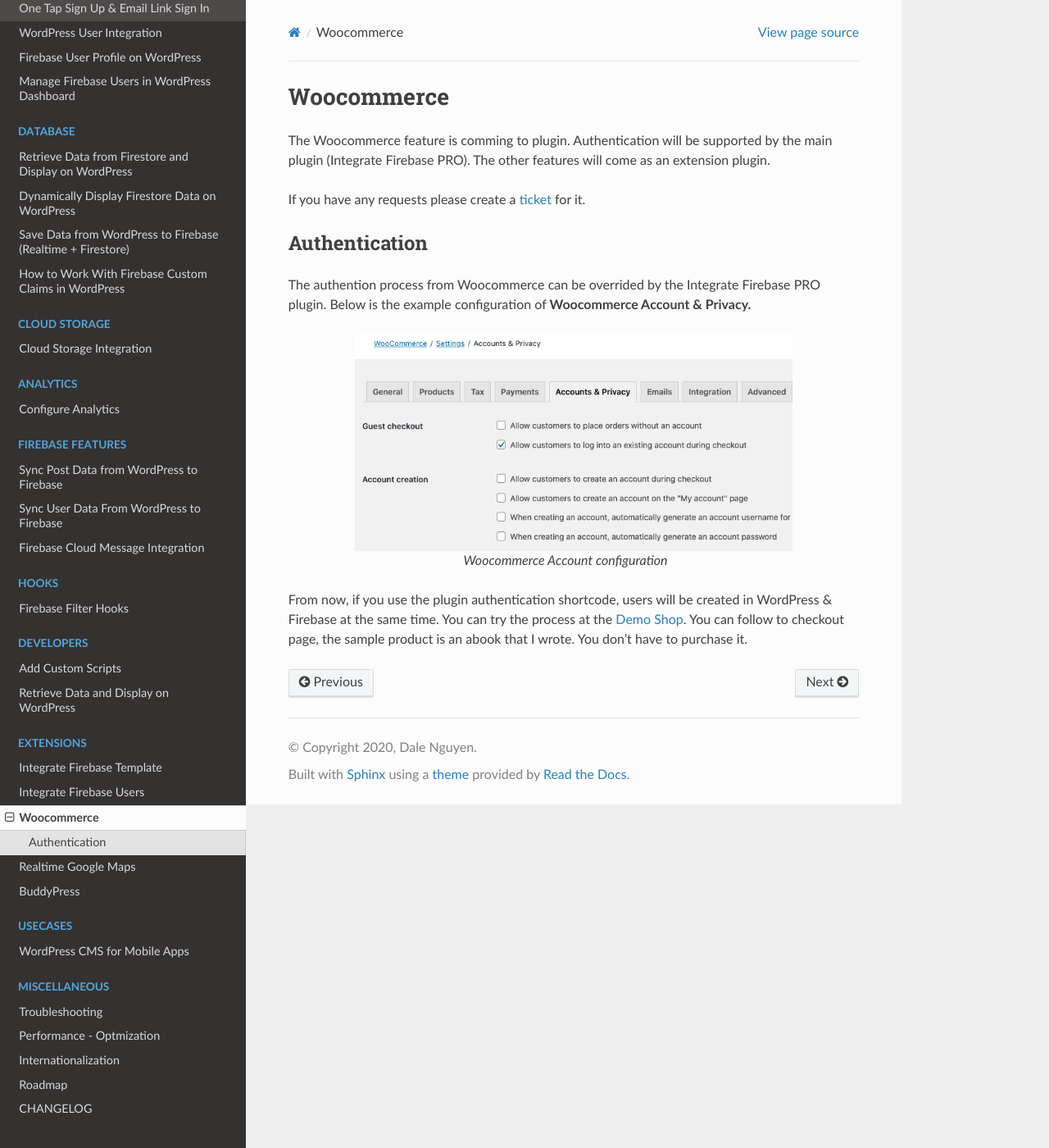
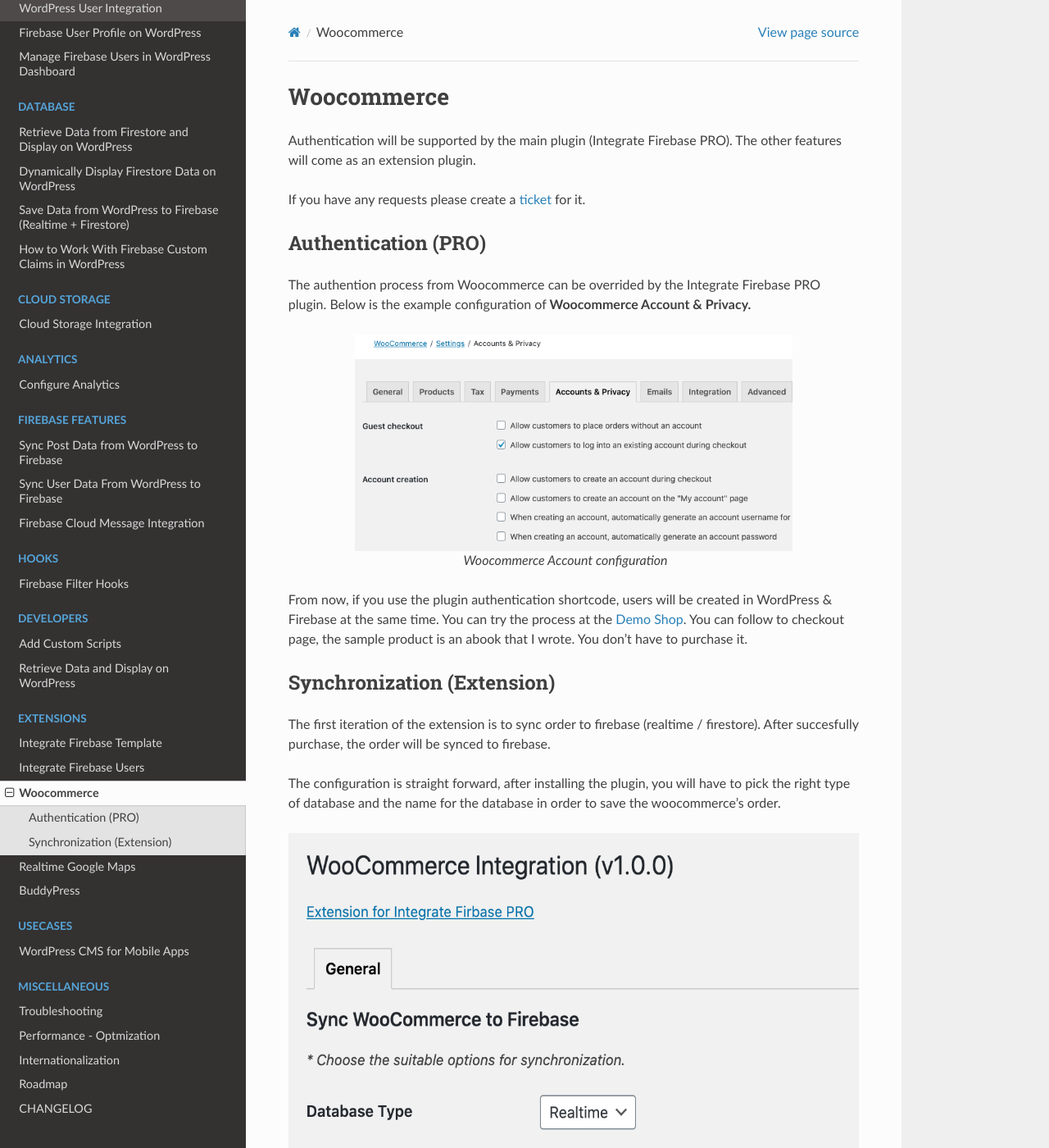
Before and after one commit to dalenguyen/firebase-wordpress-docs, a Sphinx documentation site: the page built from docs/extensions/woocommerce.rst, in a window 1280 px wide and 1400 px high. Shown: the whole window at 82% size. Built offline with Sphinx 7.4.7 and the Read the Docs theme 2.0.0, drawn with Linux system fonts in a browser that asks for light colours; some of the changed text lies outside the part shown.

Commit message:
Added guide for Firebase Woocommerce extension

```diff
--- a/docs/conf.py
+++ b/docs/conf.py
@@ -22,7 +22,7 @@
 author = u'Dale Nguyen'
 
 # The short X.Y version
-version = '1.7.0'
+version = '1.8.0'
 release = version
 
 # -- General configuration ---------------------------------------------------
--- a/docs/extensions/woocommerce.rst
+++ b/docs/extensions/woocommerce.rst
@@ -1,19 +1,42 @@
 Woocommerce
 =============
 
-The Woocommerce feature is comming to plugin. Authentication will be supported by the main plugin (Integrate Firebase PRO). The other features will come as an extension plugin.
+Authentication will be supported by the main plugin (Integrate Firebase PRO). The other features will come as an extension plugin.
 
 If you have any requests please create a `ticket <https://github.com/dalenguyen/firebase-wordpress-plugin/issues>`_ for it.
 
-Authentication
+Authentication (PRO)
 ----------------------------------
 
 The authention process from Woocommerce can be overrided by the Integrate Firebase PRO plugin. Below is the example configuration of **Woocommerce Account & Privacy.**
 
-.. figure:: /images/woocommerce/woocommerce-account-configuration.png
+.. figure:: /images/extensions/woocommerce/woocommerce-account-configuration.png
     :scale: 70%
     :align: center
 
     Woocommerce Account configuration
 
 From now, if you use the plugin authentication shortcode, users will be created in WordPress & Firebase at the same time. You can try the process at the `Demo Shop <https://wordpress.dalenguyen.me/product/building-restful-web-apis-with-node-js-express-mongodb-and-typescript/>`_. You can follow to checkout page, the sample product is an abook that I wrote. You don't have to purchase it.
+
+Synchronization (Extension)
+----------------------------------
+
+The first iteration of the extension is to sync order to firebase (realtime / firestore). After succesfully purchase, the order will be synced to firebase.
+
+The configuration is straight forward, after installing the plugin, you will have to pick the right type of database and the name for the database in order to save the woocommerce's order.
+
+.. figure:: /images/extensions/woocommerce/woo-configuration.png
+    :scale: 70%
+    :align: center
+
+    Extension configuration
+
+After the purchase is success, the order will be saved to firebase. In this example, it will be saved to realtime database.
+
+.. figure:: /images/extensions/woocommerce/realtime-order-data.png
+    :scale: 70%
+    :align: center
+
+    Realtime order data
+
+This is not the end, the extension will continue to grow. So please add your feature request on `Github <https://github.com/dalenguyen/firebase-wordpress-plugin>`_.
--- a/docs/index.rst
+++ b/docs/index.rst
@@ -47,7 +47,8 @@
 
 - Integrate Firebase PRO - `v1.24.0`
 - `Firebase WordPress Functions <https://firebase-wordpress-docs.readthedocs.io/en/latest/intro/cloud-functions-deployment.html>`_ - `v0.15.0` (bundle with PRO plugin)
-- `Integrate Firebase Users<https://firebase-wordpress-docs.readthedocs.io/en/latest/extensions/firebase-users.html>`_ - `v1.0.0` (Extension)
+- `Integrate Firebase Woocommerce <https://firebase-wordpress-docs.readthedocs.io/en/latest/extensions/woocommerce.html>`_ - `v1.1.0` (Extension)
+- `Integrate Firebase Users <https://firebase-wordpress-docs.readthedocs.io/en/latest/extensions/firebase-users.html>`_ - `v1.0.0` (Extension)
 - `Integrate Firebase Template <https://firebase-wordpress-docs.readthedocs.io/en/latest/extensions/firebase-template.html>`_ - `v1.0.0` (Extension)
 
 First steps
```
Also changed, not shown: other parts of docs/index.rst (+1 -1 lines), docs/misc/changelog.rst (+8 -0 lines), docs/images/extensions/woocommerce/realtime-order-data.png (added), docs/images/extensions/woocommerce/woo-configuration.png (added), docs/images/extensions/woocommerce/woocommerce-account-configuration.png (renamed from docs/images/woocommerce/woocommerce-account-configuration.png).
